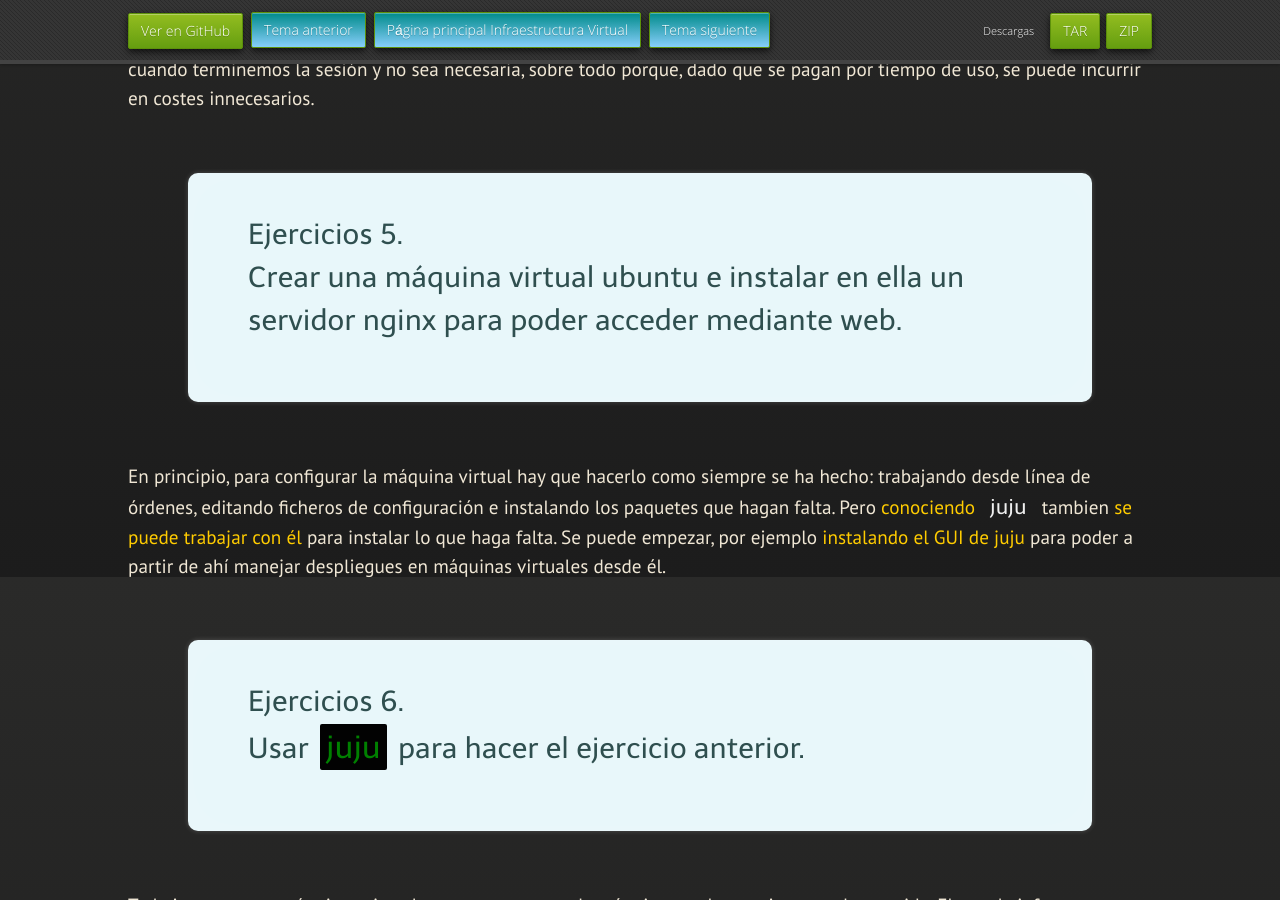
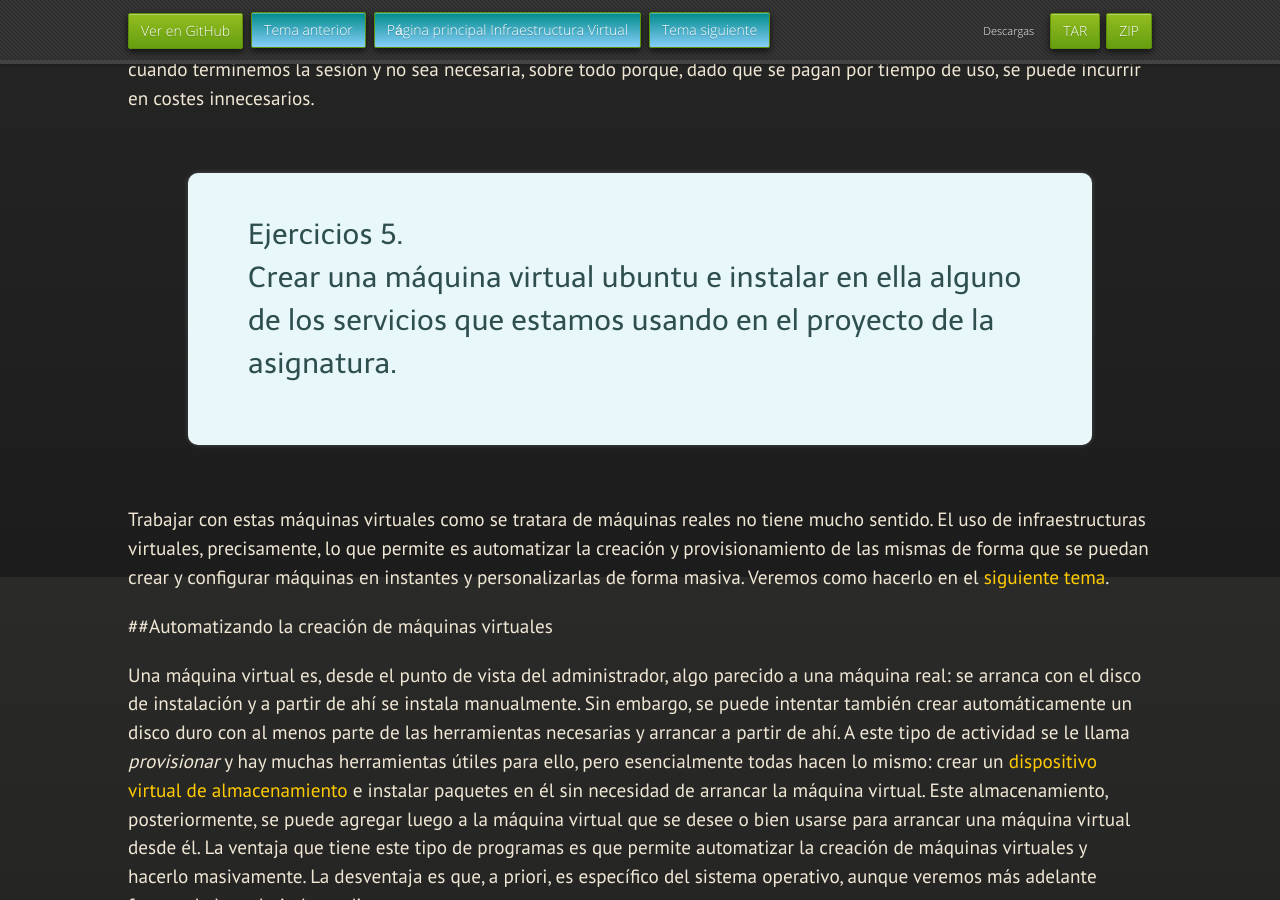
Before and after one commit to JJ/IV, a Jekyll site: the page built from documentos/temas/Uso_de_sistemas.md, in a window 1280 px wide and 900 px high, scrolled down 7523 px. Built offline with Jekyll 4.4.1, drawn with Linux system fonts in a browser that asks for light colours; nearby versions of some CDN libraries; some web fonts are replaced; our own code applies the rules of GitHub Pages for plain Markdown files; some of the changed text lies outside the part shown.

Commit message:
Sync documentos/temas/Uso_de_sistemas.md de master a gh-pages

```diff
--- a/documentos/temas/Uso_de_sistemas.md
+++ b/documentos/temas/Uso_de_sistemas.md
@@ -292,26 +292,11 @@ innecesarios.
 
 <div class='ejercicios' markdown='1'>
 
-Crear una máquina virtual ubuntu e instalar en ella un servidor
-nginx para poder acceder mediante web.
+Crear una máquina virtual ubuntu e instalar en ella alguno de los
+servicios que estamos usando en el proyecto de la asignatura.
 
 </div>
 
-En principio, para configurar la máquina virtual hay que hacerlo como
-siempre se ha hecho: trabajando desde línea de órdenes, editando ficheros de configuración e instalando
-los paquetes que hagan falta. Pero
-[conociendo `juju`](Contenedores) tambien
-[se puede trabajar con él](https://jujucharms.com/docs/stable/config-azure)
-para instalar lo que haga falta. Se puede empezar, por ejemplo
-[instalando el GUI de juju](https://juju.ubuntu.com/docs/howto-gui-management.html)
-para poder a partir de ahí manejar despliegues en máquinas virtuales
-desde él.
-
-<div class='ejercicios' markdown='1'>
-
-Usar `juju` para hacer el ejercicio anterior.
-
-</div>
 
 Trabajar con estas máquinas virtuales como se tratara de máquinas
 reales no tiene mucho sentido. El uso de infraestructuras virtuales,
@@ -422,10 +407,9 @@ A dónde ir desde aquí
 
 En el [siguiente tema](Gestion_de_configuraciones) pondremos en
 práctica todos los conceptos aprendidos en este tema y
-[el anterior](Almacenamiento) para crear configuraciones que sean
+[el tema relacionado con el almacenamiento](Almacenamiento) para crear configuraciones que sean
 fácilmente gestionables y adaptables a un fin determinado.
-Antes, habrá que hacer y entregar la
-[tercera práctica](../practicas/3.MV).
+Antes, habrá que hacer y entregar [el último hito](../../proyecto/5.IaaS).
 
 Si lo que necesitas es un sistema ligero de virtualización, puedes
 mirar cómo virtualizar con [contenedores](Contenedores).
```
Also changed, not shown: other parts of documentos/temas/Uso_de_sistemas.md (+2 -2 lines).
